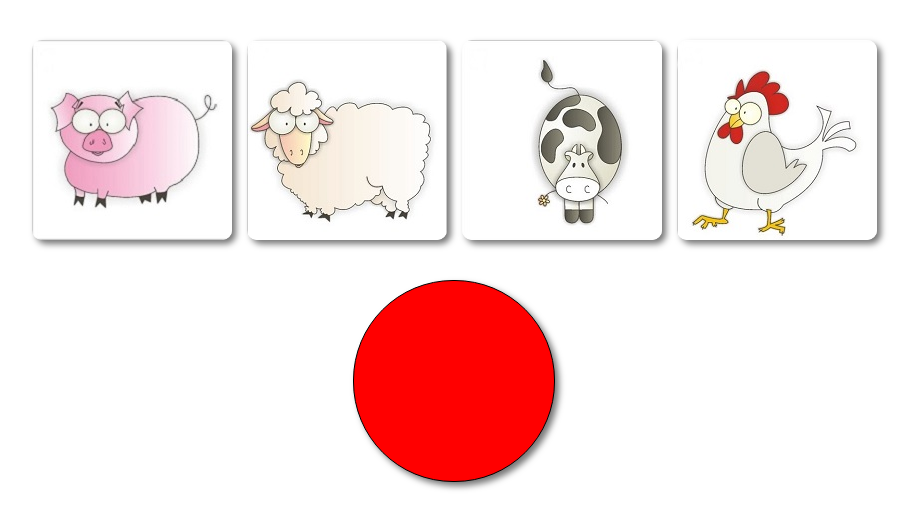
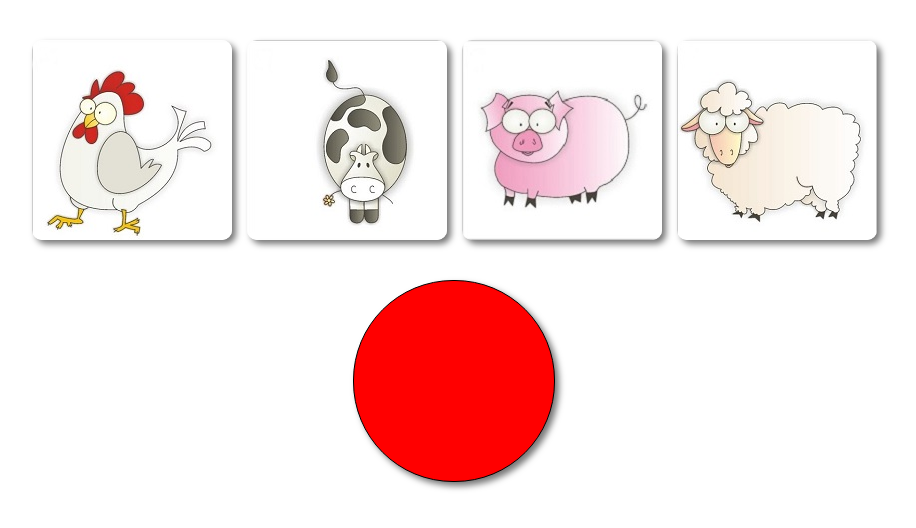
Before and after one commit to Parra13/App_Infantil, a plain HTML site: page Index.html in a window 1280 px wide. Both pictures are taken after a click on the element 640 px from the left and 381 px from the top of the page. Shown: the whole page, without its empty margins (186-1102 px from the left). Drawn offline with nearby package versions, Linux system fonts and the light colour scheme.

Commit message:
Finalizada
Optimización del código operativo finalizada.

```diff
--- a/Funciones.js
+++ b/Funciones.js
@@ -4,10 +4,10 @@ $(document).ready(function () {
     $("#audio").fadeIn(1000); /*aparecer inmediatamanete al cargar la página (estética)*/
 
 
-/*Sonido aleatorio*/
-    var numImag = Math.floor(Math.random() * (4));
+
+    var numImag = Math.floor(Math.random() * (4)); /*Sonido aleatorio*/
     var contador = 0;
-    var contador2 = 0;
+
 
     function BienHecho() {
 
@@ -43,107 +43,24 @@ $(document).ready(function () {
 
     }
 
-    $('#audio').click(function(){
+    /*Efecto del pulsador*/
 
-        $('audio').get(numImag).play()
+    $('#audio').click(function(){ /*Al hacer click sobre el pulsador rojo activará el audio de un animal y aparecerán las imágenes*/
+
+        $('audio').get(numImag).play(); /*De todas las etiquetas 'audio' seleccionamos, con el método get(), la que nos interesa, como si fuera un array*/
         $("div:hidden").fadeIn(1500); /*Hace aparecer las div ocultas*/
         $("#contenedor").css("margin-top", "40px"); /*Propiedad CSS para que, después del click, el pulsador se mantenga en su sitio*/
     });
 
+    /*Comprobación imagen seleccionada*/
+    $("#imagenes").children().click(function(){ //Función que se dispara cada vez que pulsemos un 'hijo' de la div 'imagenes'
+        var clase = $(this).attr("class");      //Asigna a la variable 'clase' el valor del atributo class
+        if (clase == numImag) {                 //Compara el valor de la class con el numero aleatorio. En este caso se han hecho coincidir, guarda relación...
+            BienHecho();                        //...con el orden en el que están puestos en el HTML.
+        }
+        else{
+            MalHecho();
+        };
+    });
+
 });
-
-
-
-
-
-
-
-
-
-
-
-
-
-
-
-
-
-
-
-
-/*Evento hacer sonar audio*/
-    // $("#audio").click(function() {
-    //     contador2++;
-
-    //     if (contador2 == 1) {
-
-    //         if (numImag == 1) {
-    //         $("#audio").append("<audio src= sonidos/gallo.mp3 autoplay='True' />"); /*Añade la etiqueta audio después de la id indicada*/
-
-    //         $("#div4").click(function(){
-    //             BienHecho();
-    //            });
-    //            $("#div1").click(function(){
-    //             MalHecho();
-    //            });
-    //            $("#div2").click(function(){
-    //             MalHecho();
-    //            });
-    //            $("#div3").click(function(){
-    //             MalHecho();
-    //            });
-
-    //         };
-    //         if (numImag == 2) {
-    //             $("#audio").append("<audio src= sonidos/vaca.mp3 autoplay='True' />"); /*Añade la etiqueta audio después de la id indicada*/
-
-    //             $("#div3").click(function () {
-    //                 BienHecho();
-    //             });
-    //             $("#div1").click(function(){
-    //             MalHecho();
-    //             });
-    //             $("#div2").click(function(){
-    //             MalHecho();
-    //             });
-    //             $("#div4").click(function(){
-    //             MalHecho();
-    //             });
-    //         };
-    //         if (numImag == 3) {
-    //             $("#audio").append("<audio src= sonidos/cerdo.mp3 autoplay='True' />"); /*Añade la etiqueta audio después de la id indicada*/
-
-    //             $("#div1").click(function(){
-    //                 BienHecho();
-    //             });
-    //             $("#div4").click(function(){
-    //             MalHecho();
-    //             });
-    //             $("#div2").click(function(){
-    //             MalHecho();
-    //             });
-    //             $("#div3").click(function(){
-    //             MalHecho();
-    //             });
-    //         };
-    //         if (numImag == 4) {
-    //             $("#audio").append("<audio src= sonidos/oveja.mp3 autoplay='True' />"); /*Añade la etiqueta audio después de la id indicada*/
-
-    //             $("#div2").click(function(){
-    //                 BienHecho();
-    //             });
-    //             $("#div1").click(function(){
-    //             MalHecho();
-    //             });
-    //             $("#div4").click(function(){
-    //             MalHecho();
-    //             });
-    //             $("#div3").click(function(){
-    //             MalHecho();
-    //             });
-    //         };
-
-    //      $("div:hidden").fadeIn(1500); /*Hace aparecer las div ocultas*/
-    //      $("#contenedor").css("margin-top", "40px"); /*Propiedad CSS para que, después del click, el pulsador se mantenga en su sitio*/
-    //     };
-    // });
--- a/Index.html
+++ b/Index.html
@@ -20,10 +20,10 @@
 
 	    <div id="imagenes">
 
-		    <div id="div1"></div>
-			<div id="div2"></div>
-		   	<div id="div3"></div>
-			<div id="div4"></div>
+		    <div id="gallo" class="0"></div>
+			<div id="vaca"  class="1"></div>
+		   	<div id="cerdo" class="2"></div>
+			<div id="oveja" class="3"></div>
 
 		</div>
 
--- a/app.css
+++ b/app.css
@@ -13,11 +13,11 @@ body {
 }
 
 #bien{
-    margin-left: 410px;
+    margin-left: 33%;
 }
 
 #mal{
-    margin-left: 410px;
+    margin-left: 33%;
 
 }
 
@@ -34,17 +34,38 @@ body {
     margin-top: 40px;
 }
 
-#div1 {
-    background-image: url('fotos/cerdo.jpg');
+#gallo {
+    background-image: url('fotos/gallo.jpg');
     width: 200px;
     height: 200px;
-    float: left;
+    float:left;
     display: inline-block;
     border-radius: 10px;
     box-shadow: 4px 4px 6px #777;
 }
 
-#div2 {
+#vaca {
+    background-image: url('fotos/vaca.jpg');
+    width: 200px;
+    height: 200px;
+    float:left;
+    margin-left: 15px;
+    border-radius: 10px;
+    box-shadow: 4px 4px 6px #777;
+}
+
+#cerdo {
+    background-image: url('fotos/cerdo.jpg');
+    width: 200px;
+    height: 200px;
+    float: left;
+    margin-left: 15px;
+    display: inline-block;
+    border-radius: 10px;
+    box-shadow: 4px 4px 6px #777;
+}
+
+#oveja {
     background-image: url('fotos/oveja.jpg');
     width: 200px;
     height: 200px;
@@ -54,24 +75,3 @@ body {
     box-shadow: 4px 4px 6px #777;
 
 }
-
-#div3 {
-    background-image: url('fotos/vaca.jpg');
-    width: 200px;
-    height: 200px;
-    float:left;
-    margin-left: 15px;
-    border-radius: 10px;
-    box-shadow: 4px 4px 6px #777;
-}
-
-#div4 {
-    margin-left: 15px;
-    background-image: url('fotos/gallo.jpg');
-    width: 200px;
-    height: 200px;
-    float:left;
-    display: inline-block;
-    border-radius: 10px;
-    box-shadow: 4px 4px 6px #777;
-}
```
